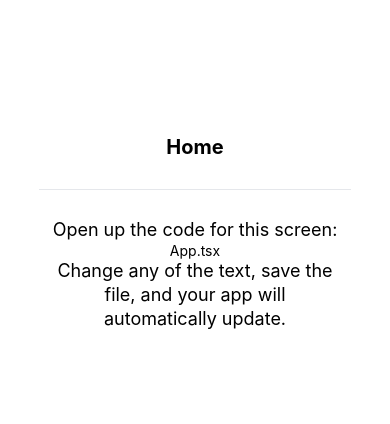
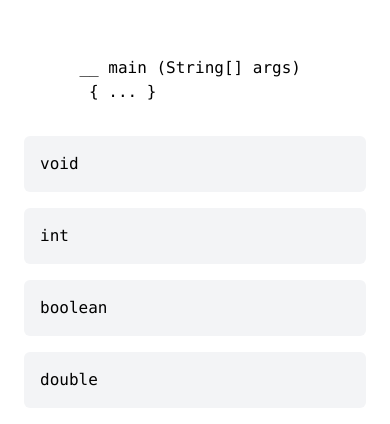
Before and after one commit to Luricky0/CodeLingo, a React Native app: screen / in a window 390 px wide. Shown: the part 190-614 px from the top of the page. Built offline with nearby package versions, Linux system fonts and the light colour scheme.

Commit message:
Initial commit

```diff
--- a/App.tsx
+++ b/App.tsx
@@ -1,13 +1,54 @@
-import { ScreenContent } from 'components/ScreenContent';
-import { StatusBar } from 'expo-status-bar';
-
+import { View, Text, TouchableOpacity } from 'react-native';
 import './global.css';
+import { useEffect, useState } from 'react';
 
 export default function App() {
+  const question = {
+    title: '',
+    question: '__ main (String[] args) \n { ... }',
+    options: ['void', 'int', 'boolean', 'double'],
+    answer: 'void',
+    fullAnswer: 'void main (String[] args) \n { ... }',
+  };
+  const [showAnswer, setShowAnswer] = useState(false);
+  const [selectedOption, setSelectedOption] = useState<string | null>(null);
+  const onSelect = (option: string) => {
+    setSelectedOption(option);
+    setShowAnswer(true);
+  };
   return (
-    <>
-      <ScreenContent title="Home" path="App.tsx"></ScreenContent>
-      <StatusBar style="auto" />
-    </>
+    <View className="flex-1 justify-center bg-white p-6">
+      <View className="mb-4">
+        <Text>{question.title}</Text>
+      </View>
+
+      <View className="mb-8 flex-row justify-center">
+        <Text className="font-mono text-base text-black">
+          {showAnswer ? question.fullAnswer : question.question}
+        </Text>
+      </View>
+
+      {question.options.map((option, index) => {
+        let optionBg = 'bg-gray-100';
+        if (showAnswer) {
+          if (option === selectedOption && option === question.answer) {
+            optionBg = 'bg-green-300';
+          } else if (option === selectedOption && option !== question.answer) {
+            optionBg = 'bg-red-300';
+          }
+        }
+        return (
+          <TouchableOpacity
+            key={index}
+            className={`mb-4 rounded-md p-4 ${optionBg}`}
+            onPress={() => {
+              if (!showAnswer) onSelect(option);
+            }}
+            activeOpacity={0.7}>
+            <Text className=" font-mono text-base  text-black">{option}</Text>
+          </TouchableOpacity>
+        );
+      })}
+    </View>
   );
 }
--- /dev/null
+++ b/nativewind-env.d.ts
@@ -0,0 +1,3 @@
+/// <reference types="nativewind/types" />
+
+// NOTE: This file should not be edited and should be committed with your source code. It is generated by NativeWind.
--- a/package.json
+++ b/package.json
@@ -11,13 +11,17 @@
     "web": "expo start --web"
   },
   "dependencies": {
+    "@expo/metro-runtime": "~5.0.4",
     "expo": "^53.0.11",
     "expo-status-bar": "~2.2.3",
+    "lucide-react-native": "^0.514.0",
     "nativewind": "latest",
     "react": "19.0.0",
+    "react-dom": "19.0.0",
     "react-native": "0.79.3",
     "react-native-reanimated": "~3.17.4",
-    "react-native-safe-area-context": "5.4.0"
+    "react-native-safe-area-context": "5.4.0",
+    "react-native-web": "^0.20.0"
   },
   "devDependencies": {
     "@babel/core": "^7.20.0",
```
Also changed, not shown: types/question.ts (added, +22 -0 lines), 1 other file (tests, documents, lock files or other folders).
